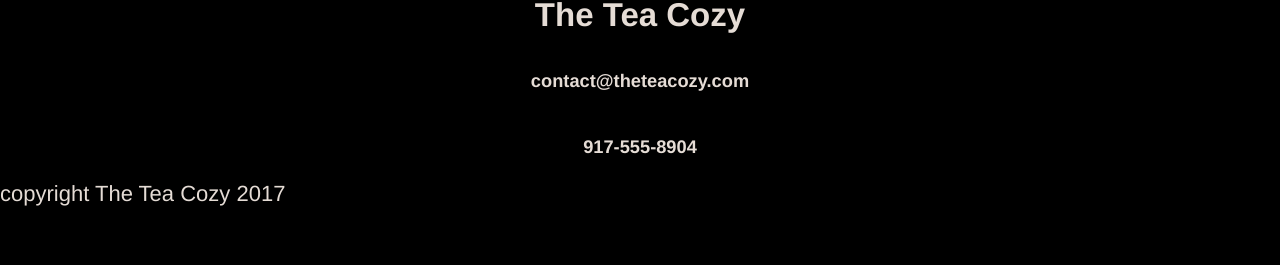
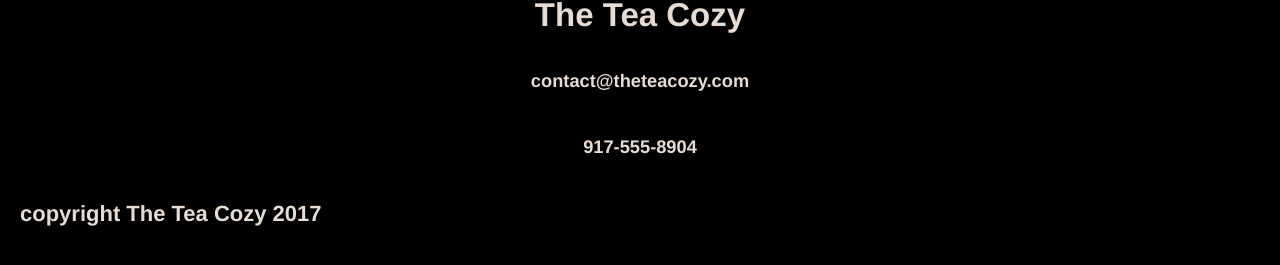
Before and after one commit to byoriolserra/tea-cozy, a plain HTML site: page index.html in a window 1280 px wide. Shown: the part 2082-2347 px from the top of the page. Before the commit the page ends 2289 px from the top, so only its background shows below. Drawn offline with Linux system fonts and the light colour scheme.

Commit message:
Add style to Footer

```diff
--- a/index.html
+++ b/index.html
@@ -97,7 +97,7 @@
             </div>
         </main>
         <footer>
-            <span>copyright The Tea Cozy 2017</span>
+            <span><h4>copyright The Tea Cozy 2017</h4></span>
         </footer>
     </body>
 </html>
--- a/style.css
+++ b/style.css
@@ -165,3 +165,9 @@ main {
     justify-content: center;
     line-height: 300%;
 }
+
+/*FOOTER*/
+
+footer {
+    padding: 20px 0 40px 20px;
+}
```
